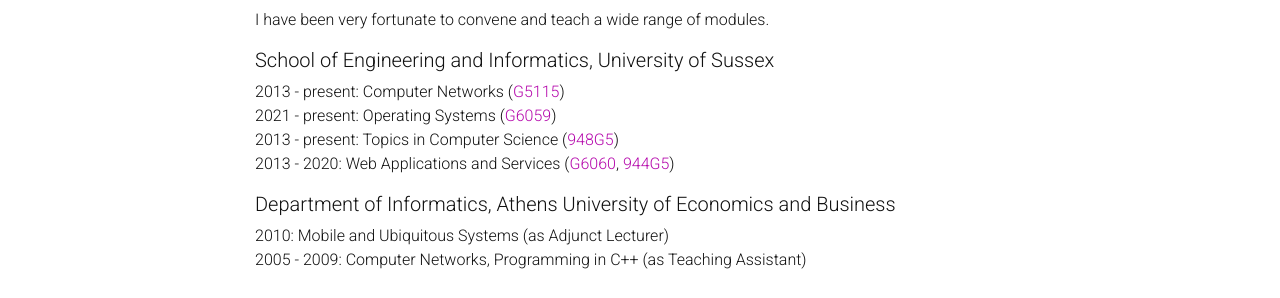
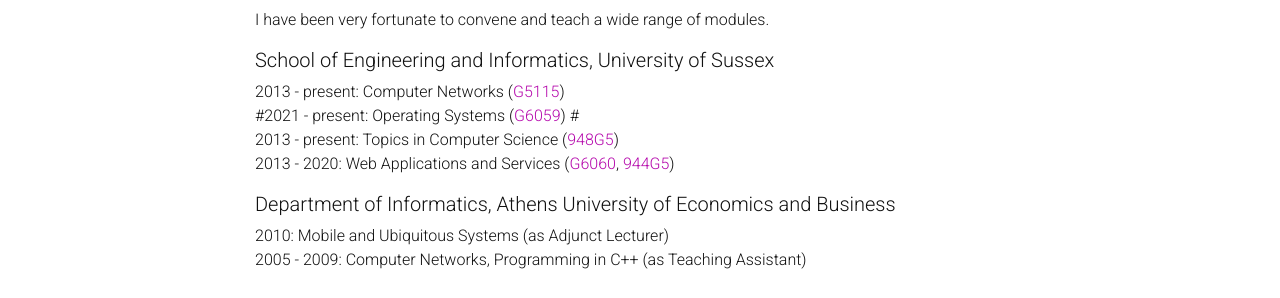
Before and after one commit to georgeparisis/georgeparisis.github.io, a Jekyll site: the page built from _pages/teaching.md, in a window 1280 px wide. Shown: the part 152-450 px from the top of the page. Built offline with Jekyll 4.4.1, drawn with Linux system fonts in a browser that asks for light colours; nearby versions of some CDN libraries; a style sheet for code colours, icons or effects is not loaded.

```diff
--- a/_pages/teaching.md
+++ b/_pages/teaching.md
@@ -10,8 +10,8 @@ nav: true
 
 2013 - present: Computer Networks ([G5115](https://www.sussex.ac.uk/modules/2019/G5115-computer-networks){:target="_blank"})
 <br>
-2021 - present: Operating Systems ([G6059](https://www.sussex.ac.uk/modules/2019/G6059-operating-systems){:target="_blank"})
-<br>
+#2021 - present: Operating Systems ([G6059](https://www.sussex.ac.uk/modules/2019/G6059-operating-systems){:target="_blank"})
+#<br>
 2013 - present: Topics in Computer Science ([948G5](https://www.sussex.ac.uk/study/modules/undergraduate/2020/948G5-topics-in-computer-science){:target="_blank"})
 <br>
 2013 - 2020: Web Applications and Services ([G6060](https://www.sussex.ac.uk/modules/2019/G6060-web-applications-and-services){:target="_blank"}, [944G5](https://www.sussex.ac.uk/study/modules/undergraduate/2019/944G5-web-applications-and-services){:target="_blank"})
```
